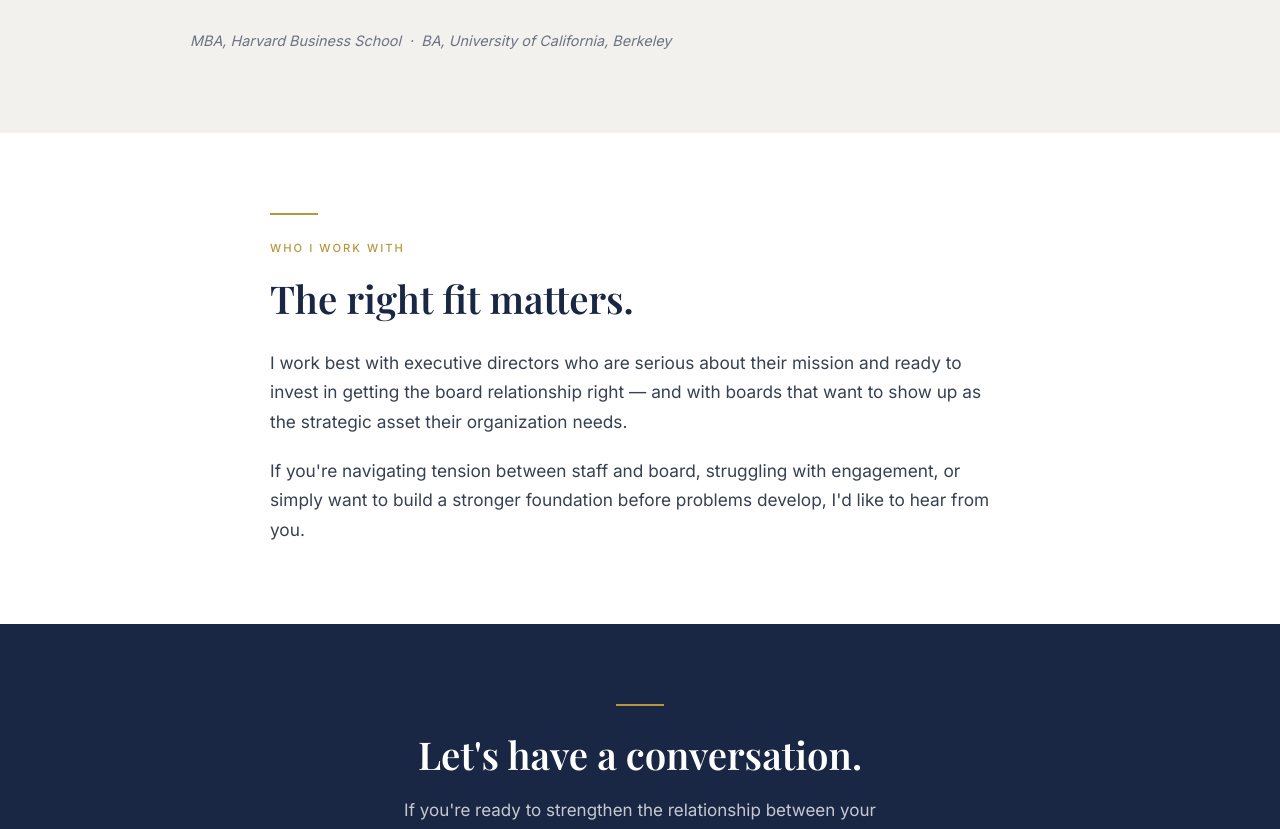
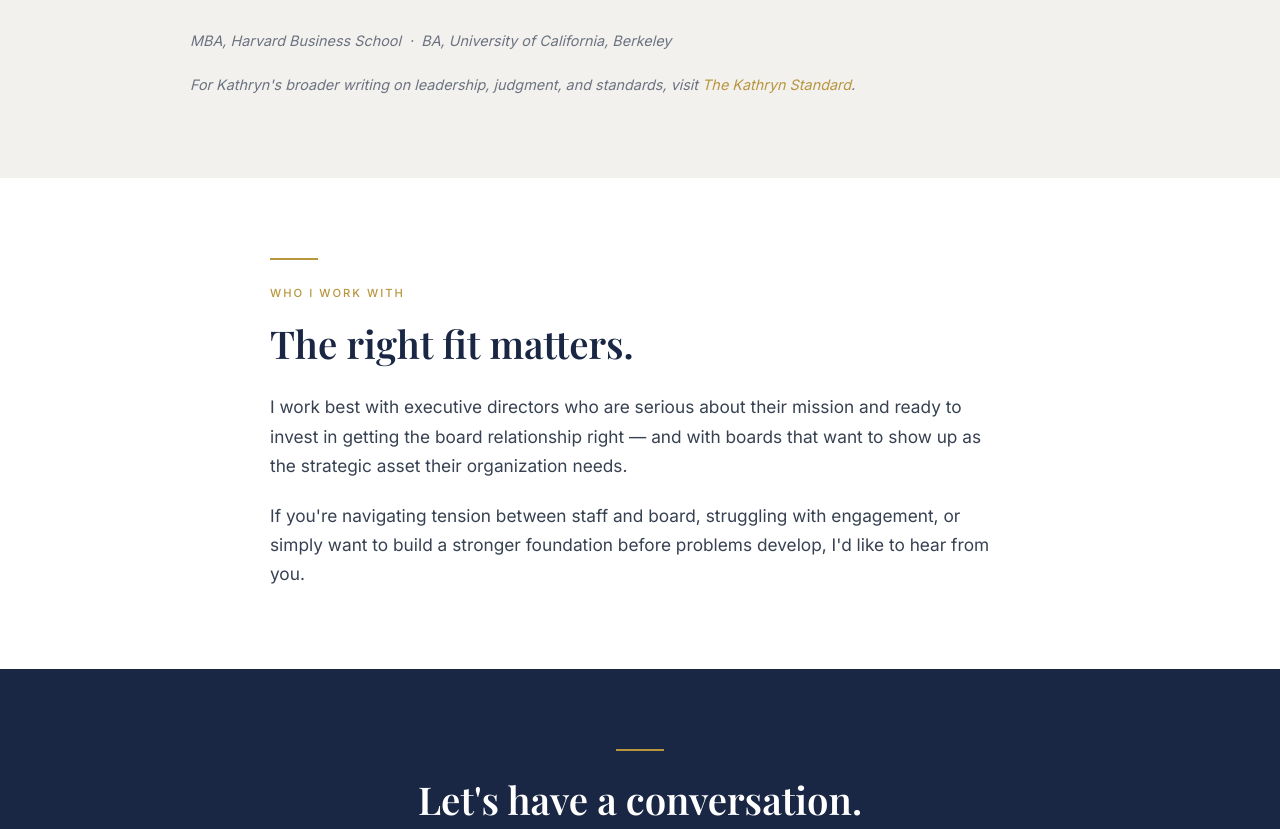
Before and after one commit to procuredan/nonprofitboardconsulting, a plain HTML site: page index.html in a window 1280 px wide. Shown: the part 3114-3943 px from the top of the page. Drawn offline with nearby package versions, Linux system fonts and the light colour scheme.

Commit message:
Add link to Kathryn's broader writing
Added a note about Kathryn's writing on leadership.

```diff
--- a/index.html
+++ b/index.html
@@ -365,6 +365,7 @@
         </div>
       </div>
       <p class="education-note">MBA, Harvard Business School &nbsp;·&nbsp; BA, University of California, Berkeley</p>
+      <p class="education-note" style="margin-top:1rem;">For Kathryn's broader writing on leadership, judgment, and standards, visit <a href="https://thekathrynstandard.com" target="_blank" style="color: var(--gold); text-decoration: none;">The Kathryn Standard</a>.</p>
     </div>
   </section>
 
```
